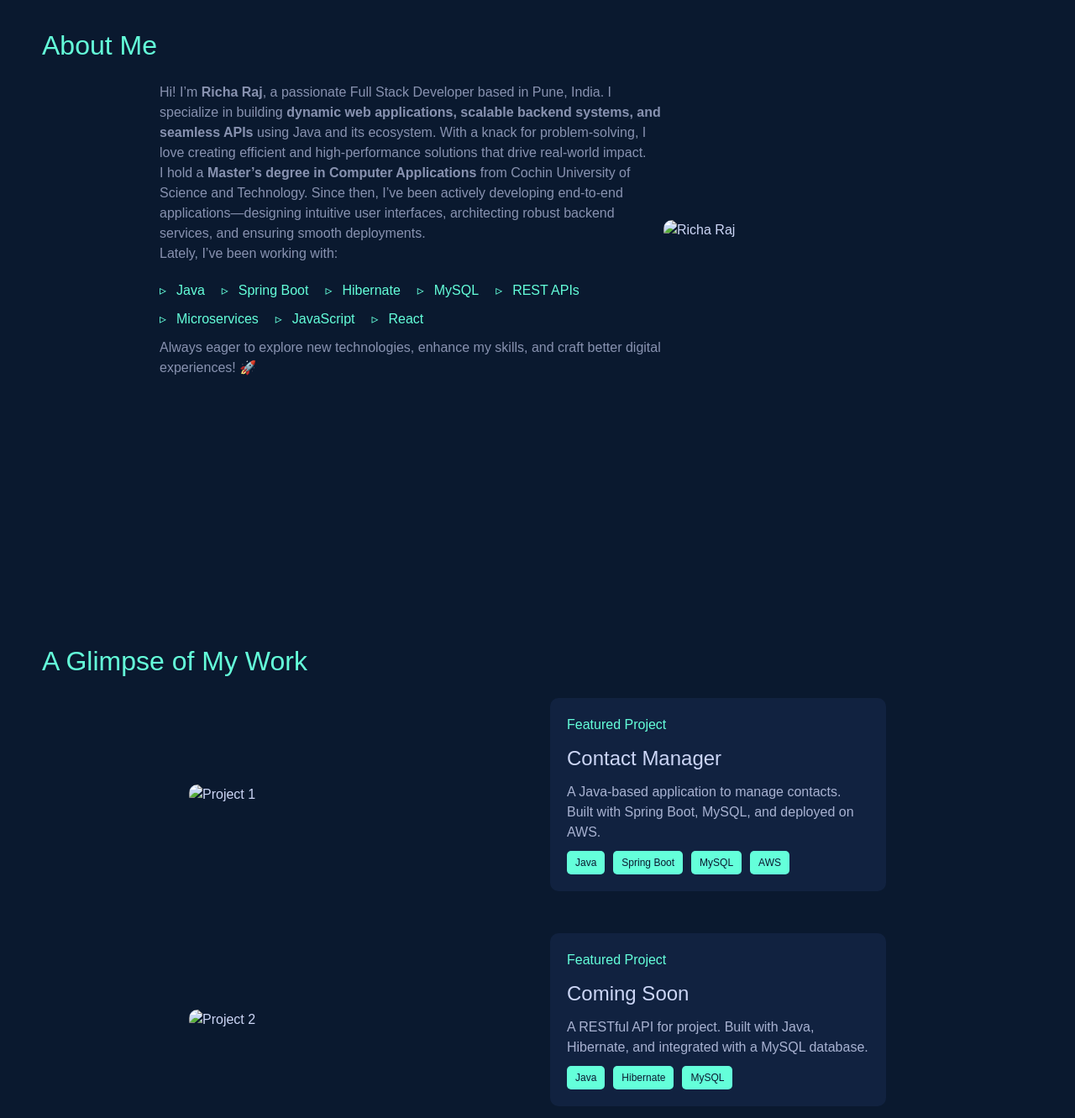
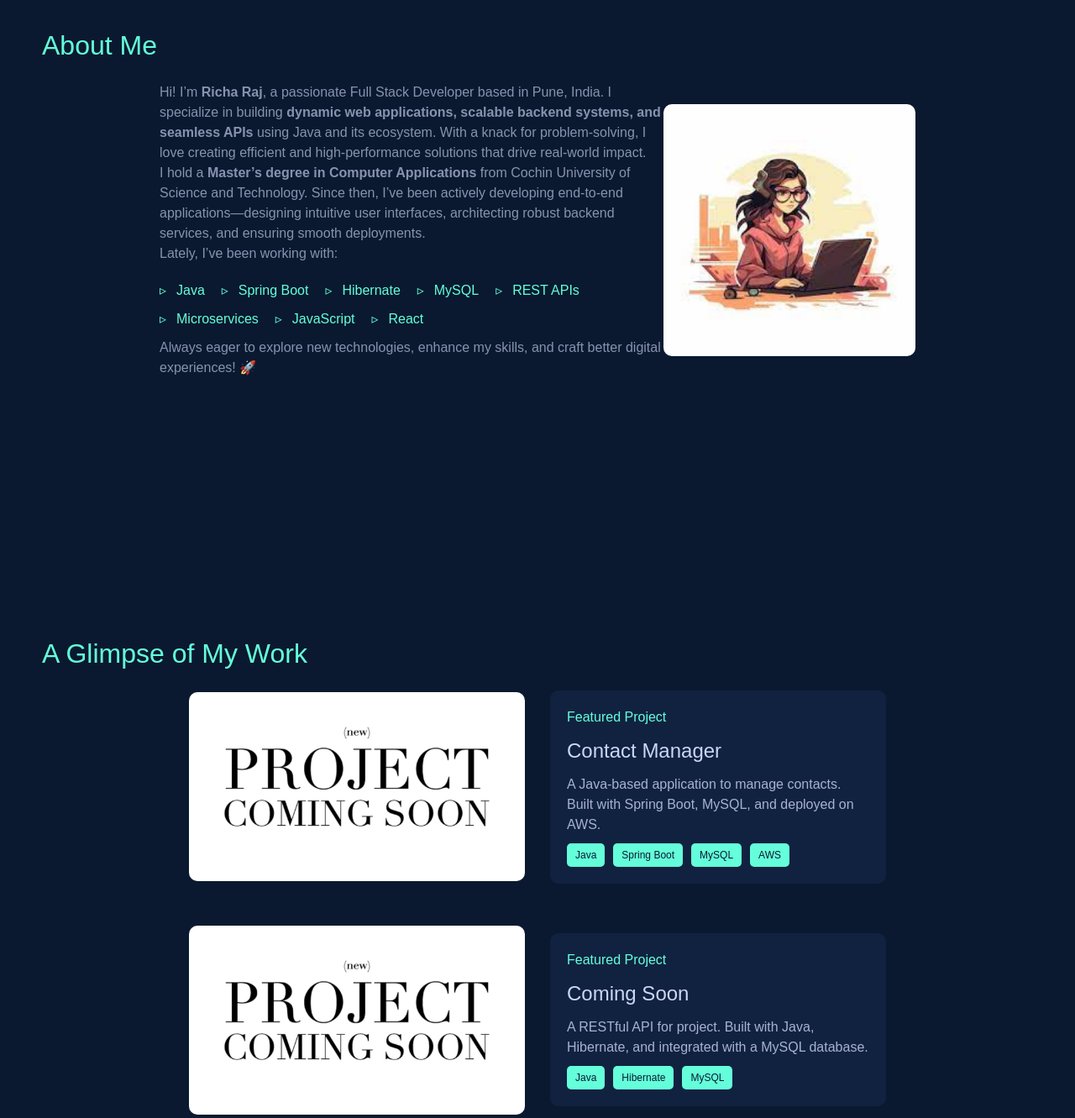
Before and after one commit to raj-richa/Richa-portfolio, a plain HTML site: page index.html in a window 1280 px wide. Shown: the part 960-2291 px from the top of the page at 84% size. Drawn offline with nearby package versions, Linux system fonts and the light colour scheme.

Commit message:
Update index.html

```diff
--- a/index.html
+++ b/index.html
@@ -62,7 +62,7 @@
             <p>Always eager to explore new technologies, enhance my skills, and craft better digital experiences! 🚀</p>
         </div>
         <div class="image">
-            <img src="images/About.jpeg" alt="Richa Raj">
+            <img src="About.jpeg" alt="Richa Raj">
         </div>
     </div>
 </section>
@@ -76,7 +76,7 @@
             <div class="project-card">
                 <div class="project-image">
                     <a href="https://your-project-link-1.com" target="_blank">
-                        <img src="images/img2.jpg" alt="Project 1">
+                        <img src="img2.jpg" alt="Project 1">
                     </a>
                 </div>
                 <div class="project-info">
@@ -94,7 +94,7 @@
             <div class="project-card">
                 <div class="project-image">
                     <a href="https://your-project-link-2.com" target="_blank">
-                        <img src="images/img2.jpg" alt="Project 2">
+                        <img src="img2.jpg" alt="Project 2">
                     </a>
                 </div>
                 <div class="project-info">
```
